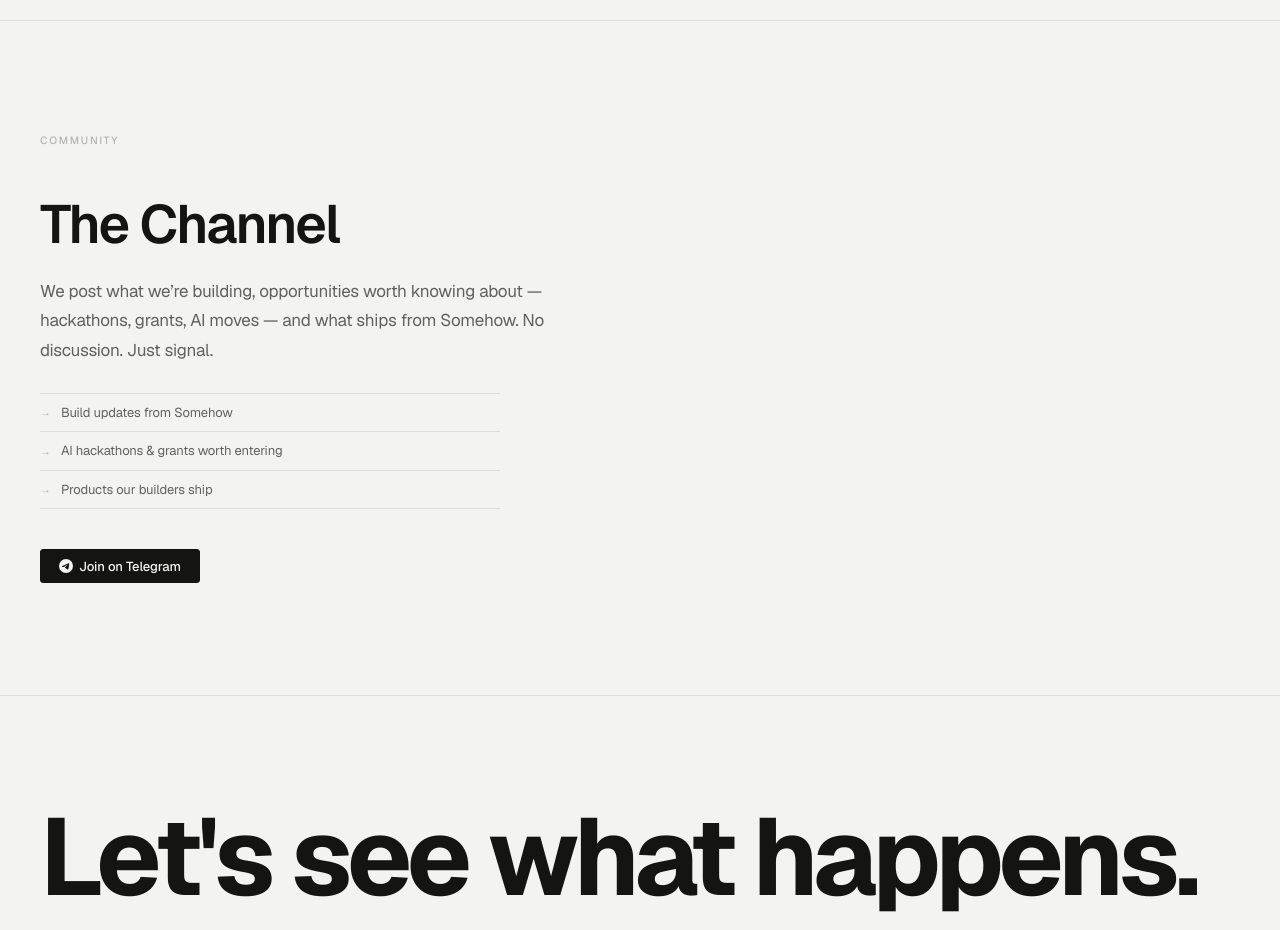
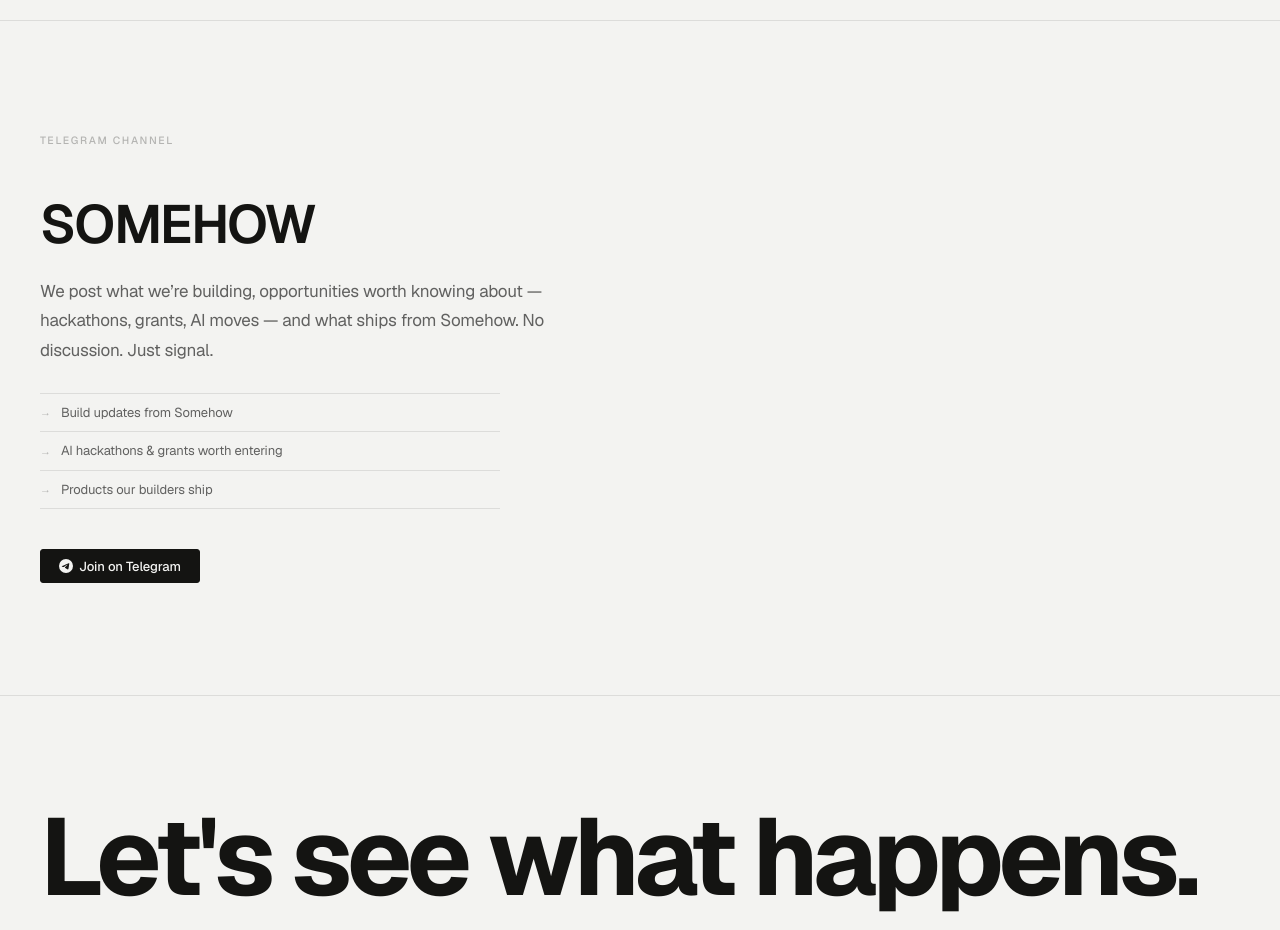
Before and after one commit to danbuildss/somehow-internet, a Next.js app: page / in a window 1280 px wide. Shown: the part 3380-4310 px from the top of the page. Built offline with nearby package versions, Linux system fonts and the light colour scheme.

Commit message:
fix: update Telegram section heading to actual channel name SOMEHOW
Co-Authored-By: Claude <noreply@anthropic.com>

```diff
--- a/app/components/TelegramSection.tsx
+++ b/app/components/TelegramSection.tsx
@@ -8,14 +8,14 @@ export default function TelegramSection() {
         className="eyebrow reveal"
         style={{ "--reveal-delay": "0s" } as React.CSSProperties}
       >
-        Community
+        Telegram Channel
       </p>
       <div
         className="reveal"
         style={{ "--reveal-delay": "0.08s" } as React.CSSProperties}
       >
         <h2 className="tg-heading" id="community-h">
-          The Channel
+          SOMEHOW
         </h2>
         <p className="tg-desc">
           We post what we&rsquo;re building, opportunities worth knowing about
```
